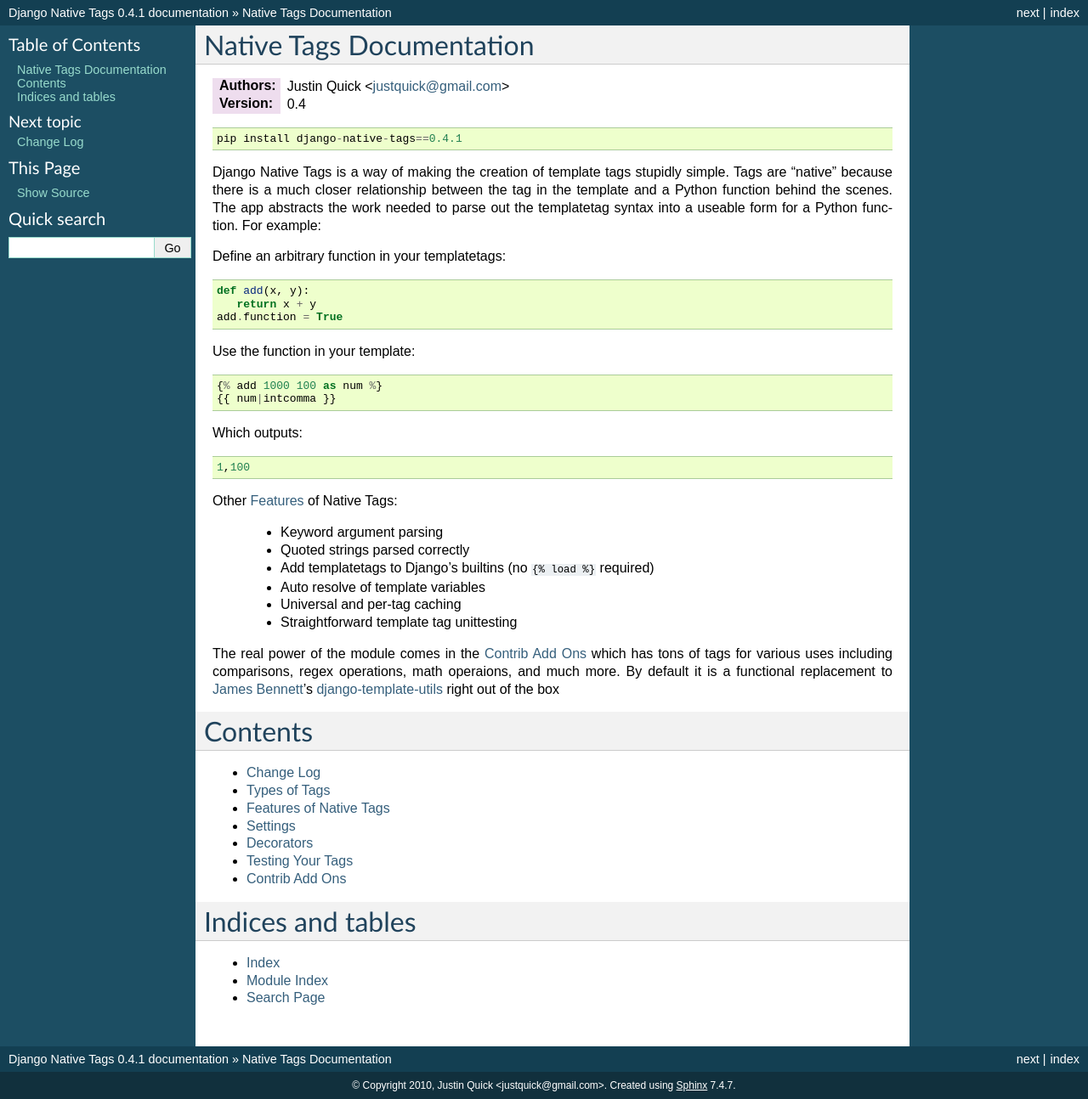
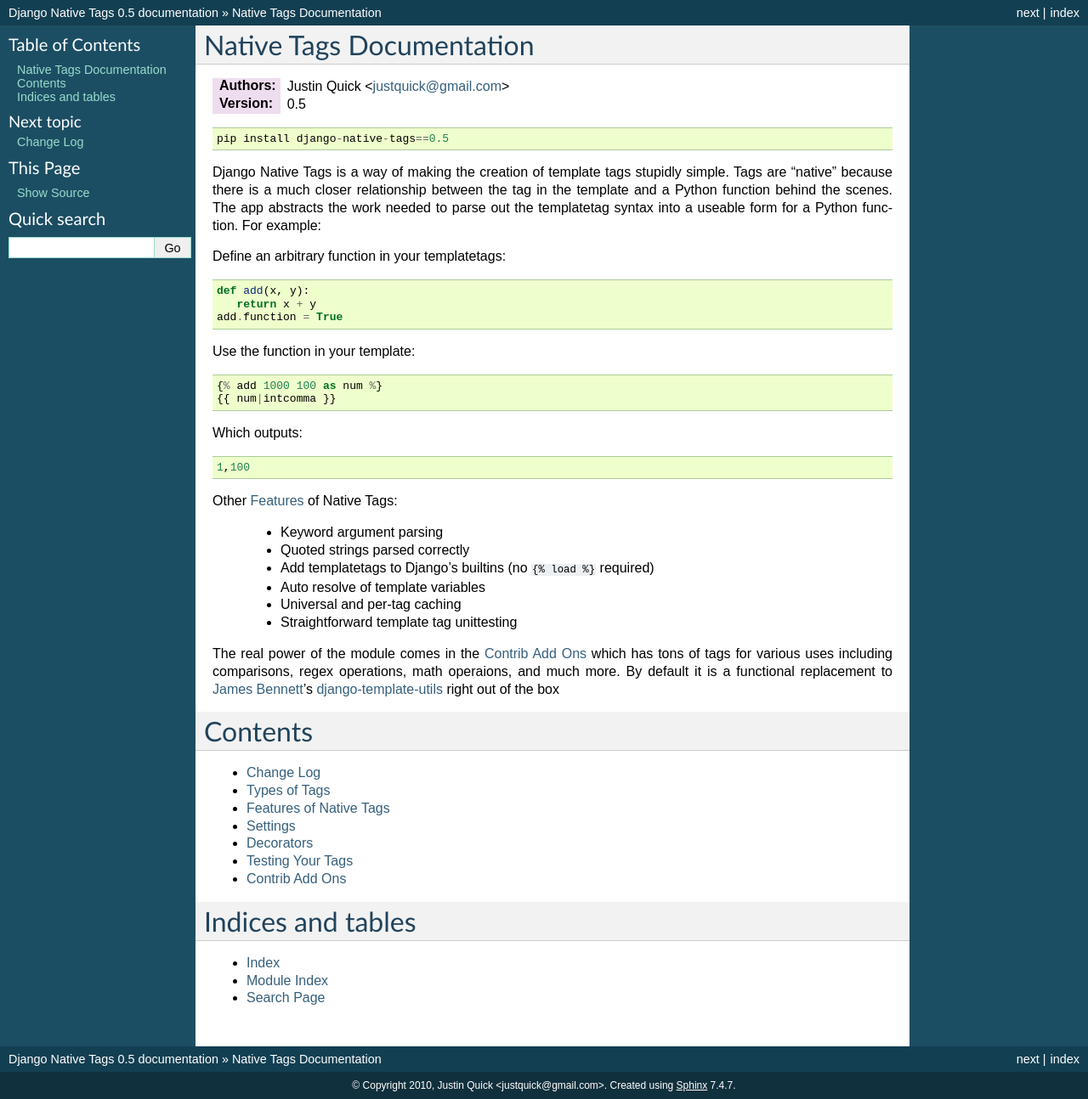
Before and after one commit to justquick/django-native-tags, a Sphinx documentation site: the page built from docs/index.txt, in a window 1280 px wide. Shown: the whole page at 85% size. Built offline with Sphinx 7.4.7, drawn with Linux system fonts in a browser that asks for light colours.

Commit message:
version bump to v0.5

```diff
--- a/README.rst
+++ b/README.rst
@@ -3,11 +3,11 @@
 
 :Authors:
    Justin Quick <justquick@gmail.com>
-:Version: 0.4
+:Version: 0.5
 
 ::
 
-    pip install django-native-tags==0.4.1
+    pip install django-native-tags==0.5
 
 Django Native Tags is a way of making the creation of template tags stupidly simple.
 Tags are "native" because there is a much closer relationship between the tag in the template and a Python function behind the scenes.
--- a/docs/index.txt
+++ b/docs/index.txt
@@ -5,11 +5,11 @@
 
 :Authors:
    Justin Quick <justquick@gmail.com>
-:Version: 0.4
+:Version: 0.5
 
 ::
 
-    pip install django-native-tags==0.4.1
+    pip install django-native-tags==0.5
 
 Django Native Tags is a way of making the creation of template tags stupidly simple.
 Tags are "native" because there is a much closer relationship between the tag in the template and a Python function behind the scenes.
--- a/native_tags/__init__.py
+++ b/native_tags/__init__.py
@@ -1 +1 @@
-__version__ = '0.4.1'
+__version__ = '0.5'
```
Also changed, not shown: other parts of README.rst (+1 -0 lines).
